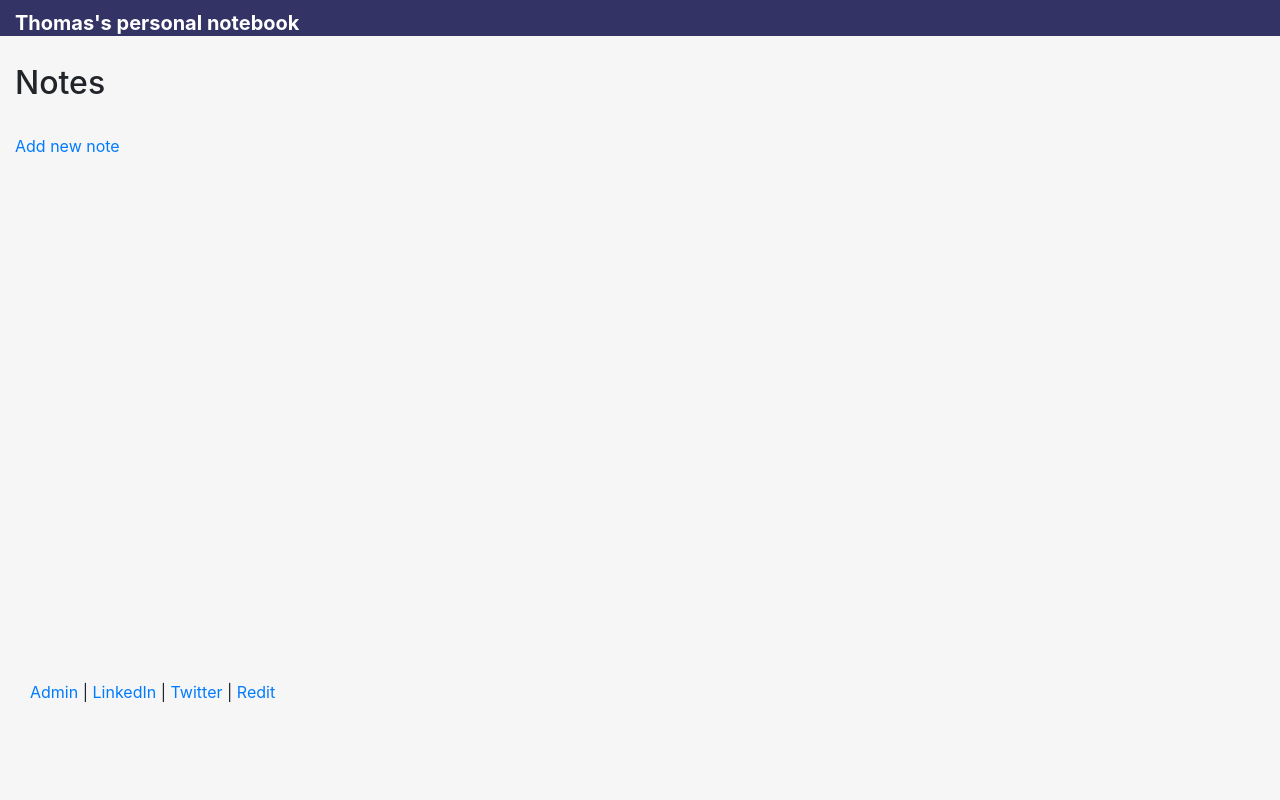
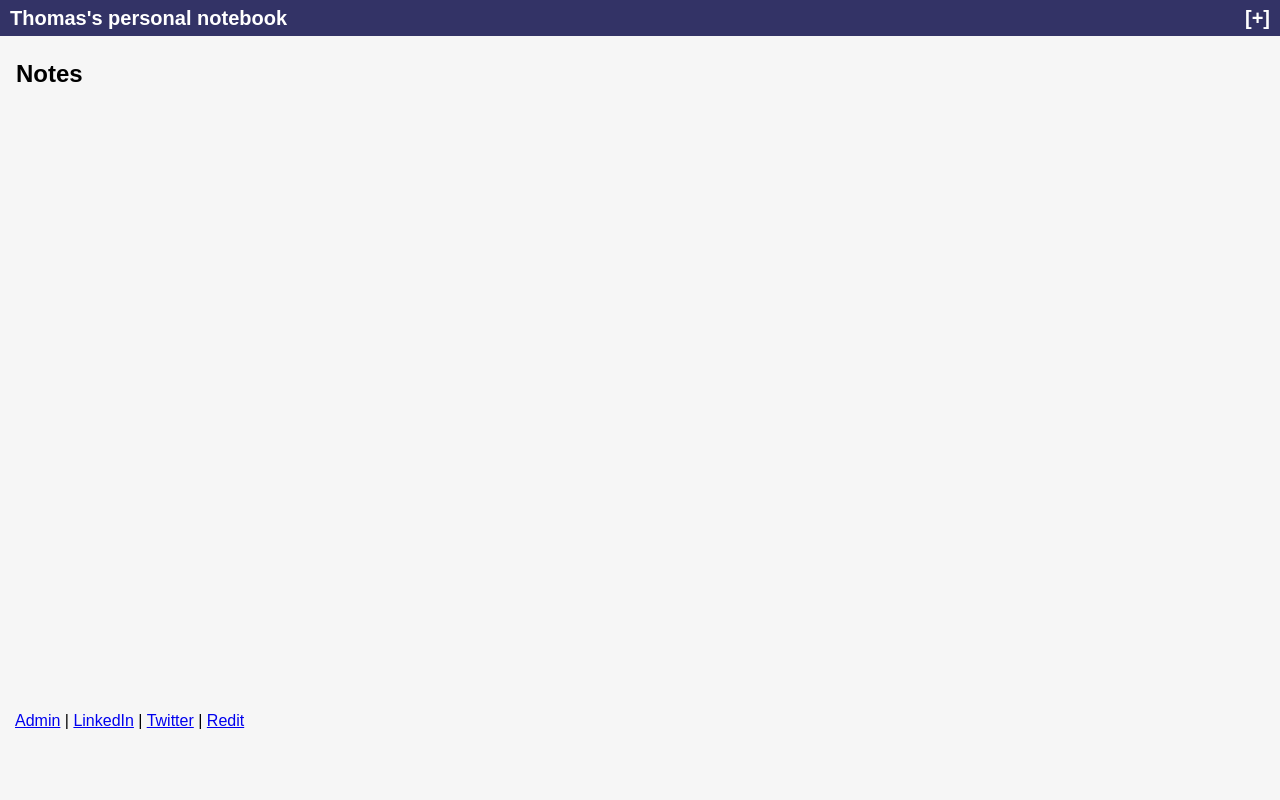
Before and after one commit to krivdat/django-personal-webapp, a Django app: template notes/templates/notes/note_list.html in a window 1280 px wide. Run offline with Django 3.2, Linux system fonts and the light colour scheme; the template is opened without the code that fills it, so the values that code supplies are empty; some libraries are stand-ins or nearby versions.

Commit message:
saved work in progress

```diff
--- /dev/null
+++ b/notes/TODOlist.txt
@@ -0,0 +1,5 @@
+- get rid of bootstrap, adjust own css
+- change layout of notes list - make items more compact and smaller
+- add "+" icon to add new note to the upper-right corner (right side of header)
+- make "delete" button at each item in notes list look nicer
+- add "modify" icon to each item in notes list (next to delete button)
--- a/notes/static/notes/css/tomas.css
+++ b/notes/static/notes/css/tomas.css
@@ -1,7 +1,9 @@
-html,body {
+html, body {
   height: 100%;
   max-width: 100%;
   background-color:#f6f6f6;
+  font-family: Arial, Helvetica, sans-serif;
+  margin: 0px;
   overflow-x: hidden;
 }
 
@@ -13,15 +15,12 @@ html,body {
   width: 100%;
   background-color: #333366;
   color: #ffffff;
-  padding: 3px 15px;
-}
+ }
 
 .header-fixed span {
-  display: inline-block;
-  vertical-align: middle;
-  line-height: normal;
   font-size: 1.25rem;
   font-weight: bold;
+  padding: 0 0.5em;
 }
 
 .header-fixed a {
@@ -34,3 +33,31 @@ html,body {
   color: #ffffff;
   text-decoration: none;
 }
+
+.container-main {
+    min-height: 80%;
+    padding: 40px 1em 1em 1em;
+}
+
+.footer {
+    margin-left:15px;
+}
+
+.buttons-in-list {
+    margin-left: 1em;
+    font-size: x-small;
+}
+
+.date-in-list {
+    font-size: small;
+}
+
+.notes-list-item {
+    padding-top: 0.5em;
+    padding-bottom: 0.5em;
+    border-bottom: 1px solid #d1cec8;
+}
+
+.notes-list-item a {
+    text-decoration: none;
+}
--- a/notes/templates/notes/base.html
+++ b/notes/templates/notes/base.html
@@ -6,30 +6,28 @@
 	<meta charset="utf-8" />
 	{% load static %}
 	<link rel="shortcut icon" href="{%  static 'notes/images/favicon.ico' %}">
-	<link rel='stylesheet' href="{% static 'notes/css/bootstrap.min.css' %}" type='text/css' />
+<!--<link rel='stylesheet' href="{% static 'notes/css/bootstrap.min.css' %}" type='text/css' /> -->
 	<link rel='stylesheet' href="{% static 'notes/css/tomas.css' %}" type='text/css' />
     <meta name="viewport" content = "width=device-width, initial-scale=1.0">
 
 </head>
 
-<body class="body">
+<body>
 
 <div class="header-fixed">
     <span><a href="/notes/">Thomas's personal notebook</a></span>
+    <span style="float:right"><a href="{% url 'note-add' %}">[+]</a></span>
 </div>
 
-<div class="container-fluid" style="min-height: 85%; padding-top:40px" >
+<div class="container-main">
 
-    <div>
-        <br>
-       {% block content %}
-       {% endblock %}
-    </div>
+   {% block content %}
+   {% endblock %}
 
 </div>
 
 <footer>
-    <div class="container-fluid" style="margin-left:15px">
+    <div class="footer">
         <p>
         <a href="/admin/">Admin</a> |
         <a href="https://www.linkedin.com/in/tomas-krivda-01574734" target="_blank">LinkedIn</a> |
--- a/notes/templates/notes/note_confirm_delete.html
+++ b/notes/templates/notes/note_confirm_delete.html
@@ -4,8 +4,8 @@
 
      <form method="POST">{% csrf_token %}
         <p>Are you sure you want to delete "{{ object }}"?</p>
-        <input type="submit" value="Confirm" class="save btn btn-danger" />
-        <button type="button"  class="btn btn-default">
+        <input type="submit" value="Confirm"/>
+        <button type="button">
           <a href="{% url 'note-list' %}">Cancel</a>
         </button>
     </form>
--- a/notes/templates/notes/note_form.html
+++ b/notes/templates/notes/note_form.html
@@ -5,7 +5,7 @@
  <h4>Update/Add note</h4>
     <form method="POST">{% csrf_token %}
         {{ form.as_p }}
-        <button type="submit" class="save btn btn-default">Save</button>
+        <button type="submit">Save</button>
     </form>
 
 <br>
--- a/notes/templates/notes/note_list.html
+++ b/notes/templates/notes/note_list.html
@@ -3,17 +3,18 @@
 {% block content %}
     <h2>Notes</h2>
     {% for note in my_notes %}
-        <div class="list-group">
-            <p>
-            {{ note.date_created|date:"d.m.Y" }}
+        <div class="notes-list-item">
+            <a href="{{note.id}}">{{ note.title }}</a>
+            <span class="date-in-list">({{ note.date_created|date:"d.m.Y" }})</span>
             <a href="{% url 'note-delete' pk=note.id %}" >
-              <span style="float:right"><button type="button" class="btn btn-basic btn-sm">X</button></span>
+              <span style="float:right"><button type="button" class="buttons-in-list">del</button></span>
             </a>
-            <a href="{{note.id}}" class="list-group-item">{{ note.title }}</a>
-            </p>
+            <a href="{% url 'note-update' pk=note.id %}" >
+              <span style="float:right"><button type="button" class="buttons-in-list">edit</button></span>
+            </a>
         </div>
     {% endfor %}
     <br>
-    <a href="{% url 'note-add' %}">Add new note</span></a>
+<!--    <a href="{% url 'note-add' %}">Add new note</span></a> -->
     <br><br>
 {% endblock %}
```
Also changed, not shown: notes/templates/notes/note_detail.html (+5 -6 lines).
